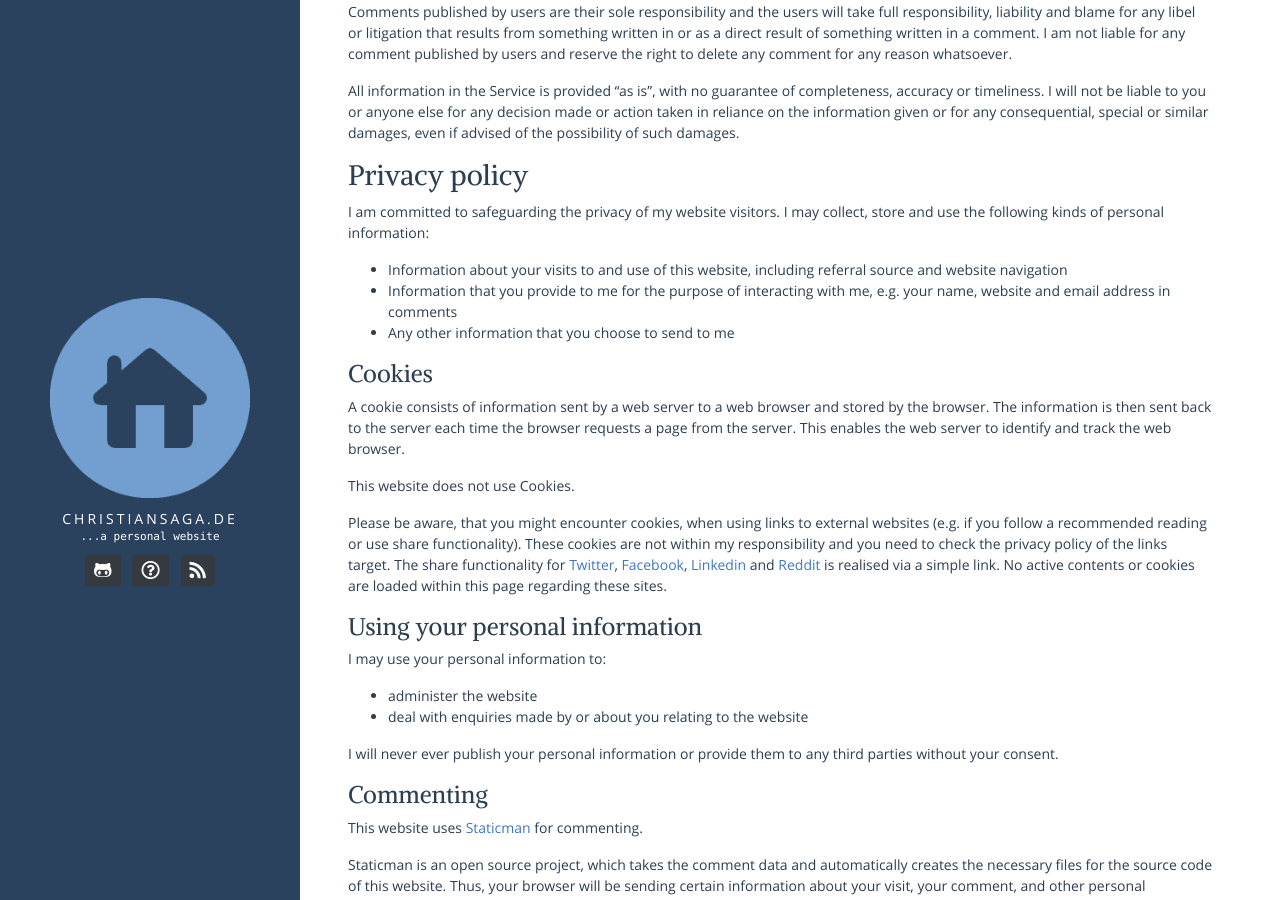
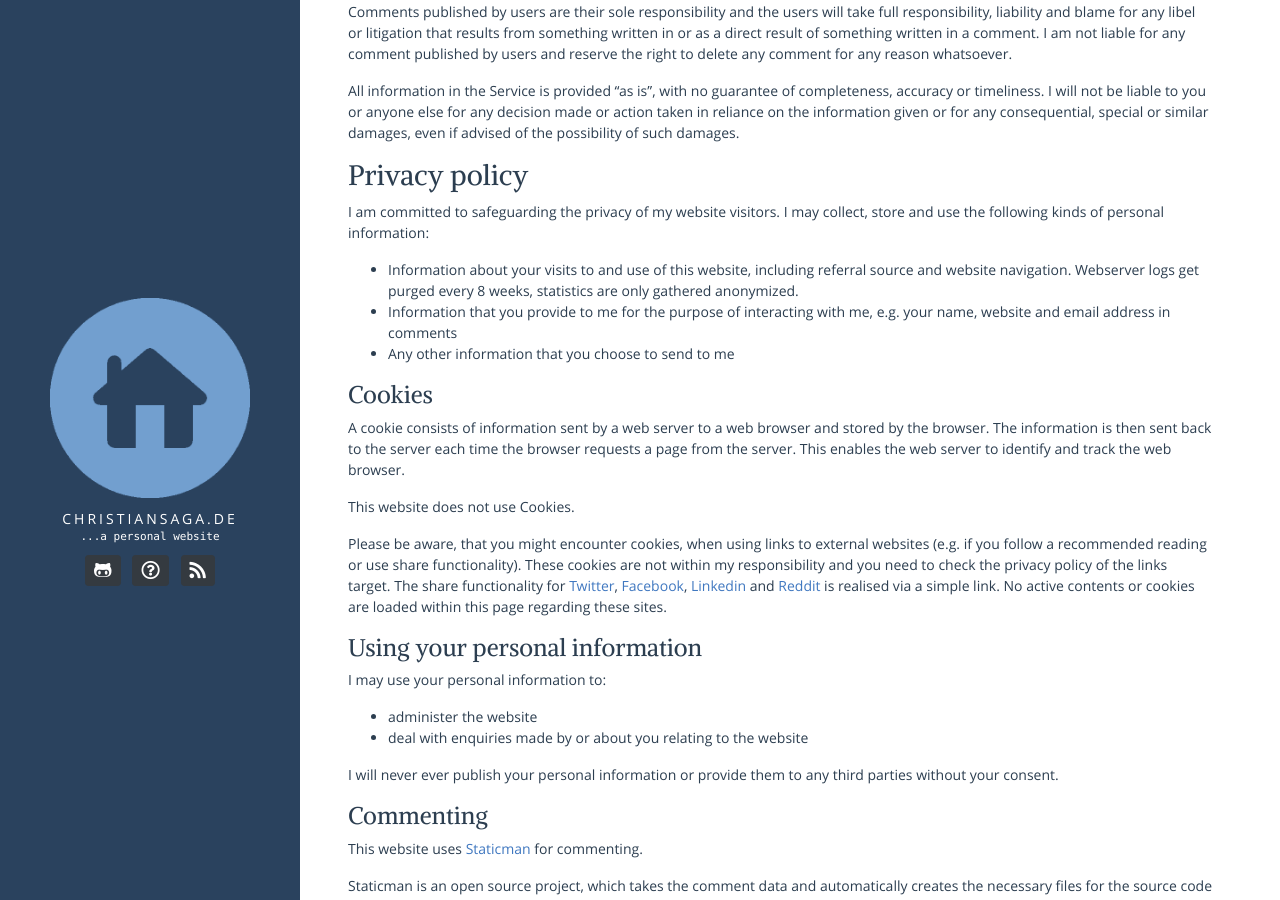
Before and after one commit to chris42/christiansaga.de, a Jekyll site: the page built from pages/about.md, in a window 1280 px wide and 900 px high, scrolled down 976 px. Built offline with Jekyll 4.4.1, drawn with Linux system fonts in a browser that asks for light colours.

Commit message:
Add handling of logs

```diff
--- a/pages/about.md
+++ b/pages/about.md
@@ -50,7 +50,7 @@ All information in the Service is provided "as is", with no guarantee of complet
 ### Privacy policy
 I am committed to safeguarding the privacy of my website visitors. I may collect, store and use the following kinds of personal information:
 
-* Information about your visits to and use of this website, including referral source and website navigation
+* Information about your visits to and use of this website, including referral source and website navigation. Webserver logs get purged every 8 weeks, statistics are only gathered anonymized.
 * Information that you provide to me for the purpose of interacting with me, e.g. your name, website and email address in comments
 * Any other information that you choose to send to me
 
```
